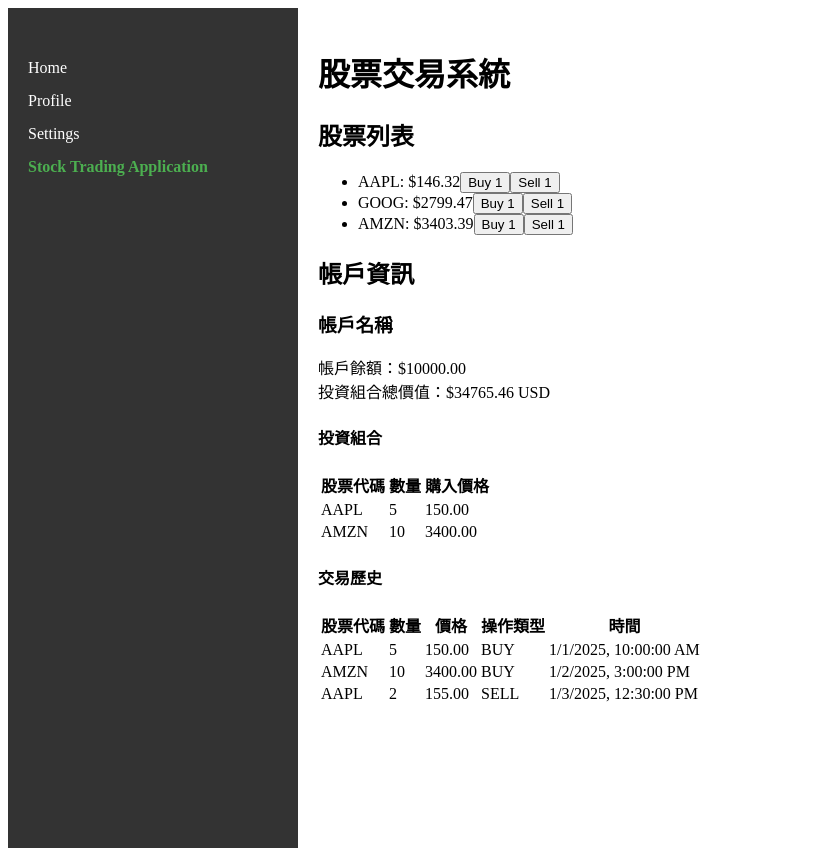
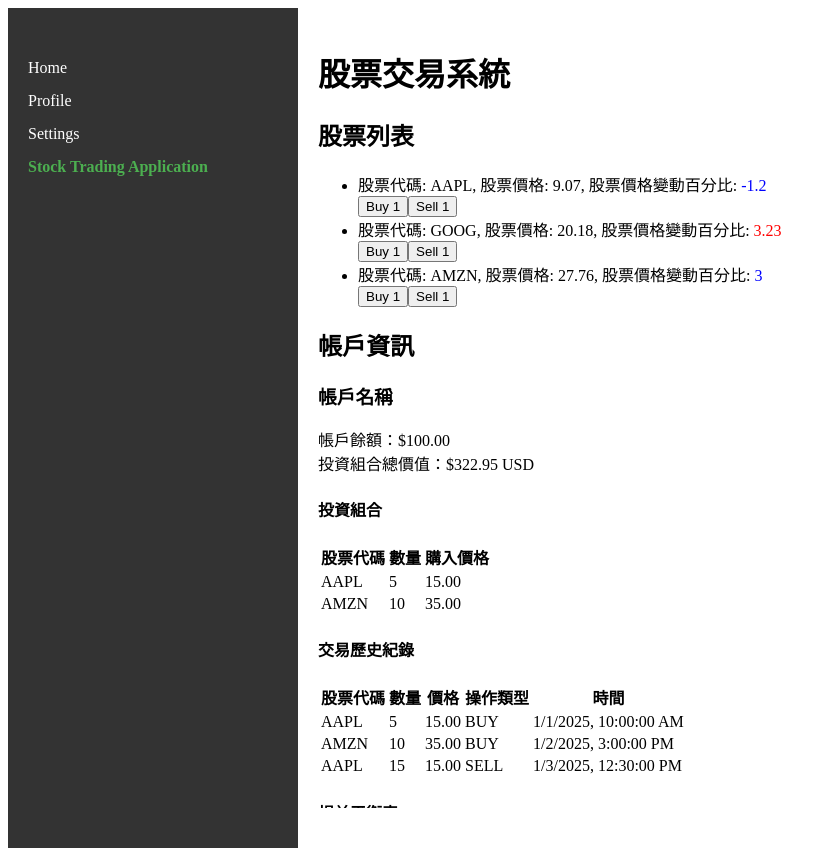
Before and after one commit to fgh64hfhk/my-react-app-2024, a React (Vite) app: page /stock in a window 1280 px wide. Shown: the whole page, without its empty margins (0-836 px from the left). Built offline with nearby package versions, Linux system fonts and the light colour scheme; no server answers.

Commit message:
Box-Muller Transform for simulating stock price change.

```diff
--- a/src/stock/StockProvider.tsx
+++ b/src/stock/StockProvider.tsx
@@ -5,13 +5,17 @@
 interface Stock {
   symbol: string;
   price: number;
+  priceChange: number; // 價格變動百分比
 }
 
 // 提供股票數據的上下文
-const StockContext = createContext<{
-  stocks: Stock[];
-  updateStockPrice: () => void;
-} | undefined>(undefined);
+const StockContext = createContext<
+  | {
+      stocks: Stock[];
+      updateStockPrice: () => void;
+    }
+  | undefined
+>(undefined);
 
 // 定義 Props 的類型
 interface StockProviderProps {
@@ -20,23 +24,59 @@
 
 const StockProvider = ({ children }: StockProviderProps) => {
   const [stocks, setStocks] = useState<Stock[]>([
-    { symbol: "AAPL", price: 150 },
-    { symbol: "GOOG", price: 2800 },
-    { symbol: "AMZN", price: 3400 },
+    { symbol: "AAPL", price: 10, priceChange: 0 },
+    { symbol: "GOOG", price: 20, priceChange: 0 },
+    { symbol: "AMZN", price: 30, priceChange: 0 },
   ]);
+
+  // Box-Muller Transform
+  const generateNormalRandom = () => {
+    // Box-Muller Transform 實現
+    const u1 = Math.random();
+    const u2 = Math.random();
+    // 產生標準常態分布（平均值=0，標準差=1）的隨機數
+    return Math.sqrt(-2 * Math.log(u1)) * Math.cos(2 * Math.PI * u2);
+  };
 
   // 模擬股票價格的異步更新
   const updateStockPrice = () => {
+    // 正態分布模擬小波動
+    const baseVolatility = 0.02;
+    // 大波動模擬
+    const blackSwanProbability = 0.01; // 1% 機率發生大波動
+
     setStocks((prevStocks) =>
-      prevStocks.map((stock) => ({
-        ...stock,
-        price: Math.max(0, stock.price + (Math.random() - 0.5) * 10), // 限制價格為正數
-      }))
+      prevStocks.map((stock) => {
+        // 基礎波動（正態分布）
+        const normalChange = generateNormalRandom() * baseVolatility;
+
+        // 大波動（黑天鵝事件）
+        let extraChange = 0;
+        if (Math.random() < blackSwanProbability) {
+          // 指數分布生成大波動
+          const direction = Math.random() < 0.5 ? -1 : 1;
+          const magnitude = -Math.log(Math.random()) * 0.05; // 指數分布
+          extraChange = direction * magnitude;
+        }
+
+        // 計算價格變動
+        const totalChange = normalChange + extraChange;
+
+        // 確保新價格不會低於 0.01
+        const newPrice = Math.max(0.01, stock.price * (1 + totalChange));
+
+        return {
+          ...stock,
+          price: parseFloat(newPrice.toFixed(2)),
+          // 可以添加價格變動百分比供顯示
+          priceChange: parseFloat((((newPrice - stock.price) / stock.price) * 100).toFixed(2)),
+        };
+      })
     );
   };
 
   useEffect(() => {
-    const interval = setInterval(updateStockPrice, 5000); // 每5秒更新一次價格
+    const interval = setInterval(updateStockPrice, 500); // 每5秒更新一次價格
     return () => clearInterval(interval); // 清除定時器
   }, []);
 
--- a/src/stock/StockTrading.tsx
+++ b/src/stock/StockTrading.tsx
@@ -1,41 +1,42 @@
 // 管理用户资产和交易操作
-import { useContext, useMemo, useReducer } from "react";
+import { useContext, useEffect, useMemo, useReducer } from "react";
 import { StockProvider, StockContext } from "./StockProvider";
 
 // 主組件的邏輯
 function StockTrading() {
   // 初始化帳戶資金
-  const initialBalance = 10000;
+  const initialBalance = 100;
   // 初始化帳戶資訊
   const initialAccount: PortfolioState = {
     balance: initialBalance,
     portfolio: {
-      AAPL: { amount: 5, purchasePrice: 150 },
-      AMZN: { amount: 10, purchasePrice: 3400 },
+      AAPL: { amount: 5, purchasePrice: 15 },
+      AMZN: { amount: 10, purchasePrice: 35 },
     },
     transactionHistory: [
       {
         symbol: "AAPL",
         amount: 5,
-        price: 150,
+        price: 15,
         type: "BUY",
         timestamp: new Date("2025-01-01T10:00:00").toLocaleString(),
       },
       {
         symbol: "AMZN",
         amount: 10,
-        price: 3400,
+        price: 35,
         type: "BUY",
         timestamp: new Date("2025-01-02T15:00:00").toLocaleString(),
       },
       {
         symbol: "AAPL",
-        amount: 2,
-        price: 155,
+        amount: 15,
+        price: 15,
         type: "SELL",
         timestamp: new Date("2025-01-03T12:30:00").toLocaleString(),
       },
     ],
+    profitLossRecords: [],
     errorMessage: "", // 初始化為空字串
   };
 
@@ -56,6 +57,13 @@
     );
   }, [stocks, account]);
 
+  // 4. 顯示錯誤訊息
+  useEffect(() => {
+    if (account.errorMessage) {
+      alert(account.errorMessage);
+    }
+  }, [account.errorMessage]);
+
   return (
     <>
       <h1>股票交易系統</h1>
@@ -64,9 +72,9 @@
         <ul>
           {stocks.map((stock) => (
             <li key={stock.symbol}>
-              <span>
-                {stock.symbol}: ${stock.price.toFixed(2)}
-              </span>
+              <div>
+                股票代碼: {stock.symbol}, 股票價格: {stock.price}, 股票價格變動百分比: {Math.abs(stock.priceChange) > 3 ? <span style={{color: 'red'}}>{stock.priceChange}</span> : <span style={{color: 'blue'}}>{stock.priceChange}</span>}
+              </div>
               <button
                 onClick={() =>
                   dispatch({
@@ -108,11 +116,12 @@
   );
 }
 
-// 投資組合帳戶資訊
+// 投資組合帳戶資訊 --> 交集類型（Intersection Types）
 function Account({
   balance,
   portfolio,
   transactionHistory,
+  profitLossRecords,
   portfolioValue,
 }: PortfolioState & { portfolioValue: number }) {
   return (
@@ -147,7 +156,7 @@
           )}
         </tbody>
       </table>
-      <h4>交易歷史</h4>
+      <h4>交易歷史紀錄</h4>
       <table>
         <thead>
           <tr>
@@ -172,26 +181,64 @@
           })}
         </tbody>
       </table>
+      <h4>損益平衡表</h4>
+      <table>
+        <thead>
+          <tr>
+            <th>股票代碼</th>
+            <th>數量</th>
+            <th>平均購入價格</th>
+            <th>賣出價格</th>
+            <th>總損益</th>
+            <th>交易時間</th>
+          </tr>
+        </thead>
+        <tbody>
+          {profitLossRecords.map((record, index) => (
+            <tr key={index}>
+              <td>{record.symbol}</td>
+              <td>{record.amount}</td>
+              <td>{record.averagePrice.toFixed(2)}</td>
+              <td>{record.sellPrice.toFixed(2)}</td>
+              <td>{record.profitLoss.toFixed(2)}</td>
+              <td>{record.timestamp}</td>
+            </tr>
+          ))}
+        </tbody>
+      </table>
     </>
   );
 }
 
 // 定義投資組合狀態和動作
 interface PortfolioState {
-  balance: number; // 用戶當前餘額
+  balance: number; // 帳戶餘額
   portfolio: {
-    [symbol: string]: { amount: number; purchasePrice: number }; // 每個股票符號對應的持有數量和購入價格
+    [symbol: string]: {
+      amount: number; // 股票持有數量
+      purchasePrice: number; // 平均購入價格
     };
-  transactionHistory: Transaction[]; // 交易歷史
-  errorMessage: string; // 用於紀錄最近的錯誤訊息
+  };
+  transactionHistory: Transaction[]; // 交易歷史記錄
+  profitLossRecords: ProfitLoss[]; // 損益平衡記錄
+  errorMessage: string; // 錯誤訊息
 }
-// 定義交易歷史的狀態
+// 定義交易歷史明細規格
 interface Transaction {
   symbol: string;
   amount: number;
   price: number;
   type: "BUY" | "SELL";
   timestamp: string; // 交易時間
+}
+// 定義損益平衡表規格
+interface ProfitLoss {
+  symbol: string; // 股票符號
+  amount: number; // 賣出數量
+  averagePrice: number; // 購入平均價格
+  sellPrice: number; // 賣出價格
+  profitLoss: number; // 總損益
+  timestamp: string; // 時間戳
 }
 interface Action {
   type: "BUY" | "SELL"; // 動作類型:買入或賣出
@@ -208,18 +255,18 @@
 ): PortfolioState => {
   // 取得動作裡面的資料載體 TODO 需要定義 payload
   const { symbol, amount, price = 0 } = action.payload;
+
   // 計算交易金額
   const transaction = amount * price;
 
-  // 取得對應持有股票的數量
+  // 取得對應股票的數量與平均購入價格
   const currentAmount = state.portfolio[symbol]?.amount || 0;
-  // 取得對應持有股票的價格
   const currentPrice = state.portfolio[symbol]?.purchasePrice || 0;
 
   // 取得帳戶餘額
   const balance = state.balance;
 
-  // 宣告一個交易明細
+  // 定義交易明細
   const transactionDetails: Transaction = {
     symbol,
     amount,
@@ -230,8 +277,14 @@
 
   switch (action.type) {
     case "BUY": {
-      // 如果餘額足夠則更新投資組合與餘額，反之回傳原本狀態
-      if (balance >= transaction) {
+      // 如果餘額不足，記錄錯誤訊息並返回
+      if (balance < transaction) {
+        return {
+          ...state,
+          errorMessage: `你的餘額 ${balance.toFixed(2)} USD 不足以購買 ${symbol}:${price} USD ${amount} 股。`,
+        };
+      }
+      // 更新投資組合
       const newPortfolio = {
         ...state.portfolio,
         [symbol]: {
@@ -241,6 +294,9 @@
             (currentAmount + amount), // 更新平均購入價格
         },
       };
+
+      // TODO 需要撰寫餘額用完的提示
+
       return {
         ...state,
         balance: balance - transaction, // 扣除購買金額
@@ -250,37 +306,58 @@
         errorMessage: "",
       };
     }
+    case "SELL": {
+      // 如果股數不足，記錄錯誤訊息並返回
+      if (currentAmount < amount) {
         return {
           ...state,
-        errorMessage: `你的餘額 ${balance} USD 不足以購買 ${symbol}:${price} USD ${amount} 股。`
+          errorMessage: `您只有 ${currentAmount} 股 ${symbol}，無法賣出 ${amount} 股。`,
         };
       }
-    case "SELL": {
-      // 如果股數足夠則更新投資組合與餘額，反之回傳原本狀態
-      if (currentAmount >= amount) {
-        const newPortfolio = {
-          ...state.portfolio,
-          [symbol]: {
+
+      // 如果全數賣出，計算損益並記錄平衡表
+      const isFullySold = currentAmount === amount;
+      const profitLoss = isFullySold
+        ? (price - currentPrice) * currentAmount
+        : 0;
+
+      // 創建新投資組合
+      const newPortfolio = { ...state.portfolio };
+      if (isFullySold) {
+        delete newPortfolio[symbol]; // 股票全數賣出，從投資組合移除
+      } else {
+        newPortfolio[symbol] = {
           amount: currentAmount - amount,
           purchasePrice: currentPrice, // 保持原來的購買價格
-          },
         };
+      }
+
       return {
         ...state,
         balance: balance + transaction, // 增加賣出金額
-          // 更新投資組合
         portfolio: newPortfolio,
         transactionHistory: [...state.transactionHistory, transactionDetails],
+        profitLossRecords: isFullySold
+          ? [
+              ...state.profitLossRecords,
+              {
+                symbol,
+                amount: currentAmount,
+                averagePrice: currentPrice,
+                sellPrice: price,
+                profitLoss,
+                timestamp: transactionDetails.timestamp,
+              },
+            ]
+          : state.profitLossRecords,
         errorMessage: "",
       };
     }
+    default:
       return {
         ...state,
-        errorMessage: `您只有 ${currentAmount} 股 ${symbol}，無法賣出 ${amount} 股。`
+        errorMessage: `未知的動作類型: ${action.type}`,
       };
-    }
-    default:
-      return state;
   }
 };
 
```
Lines whose indentation alone changed are shown as unchanged.
